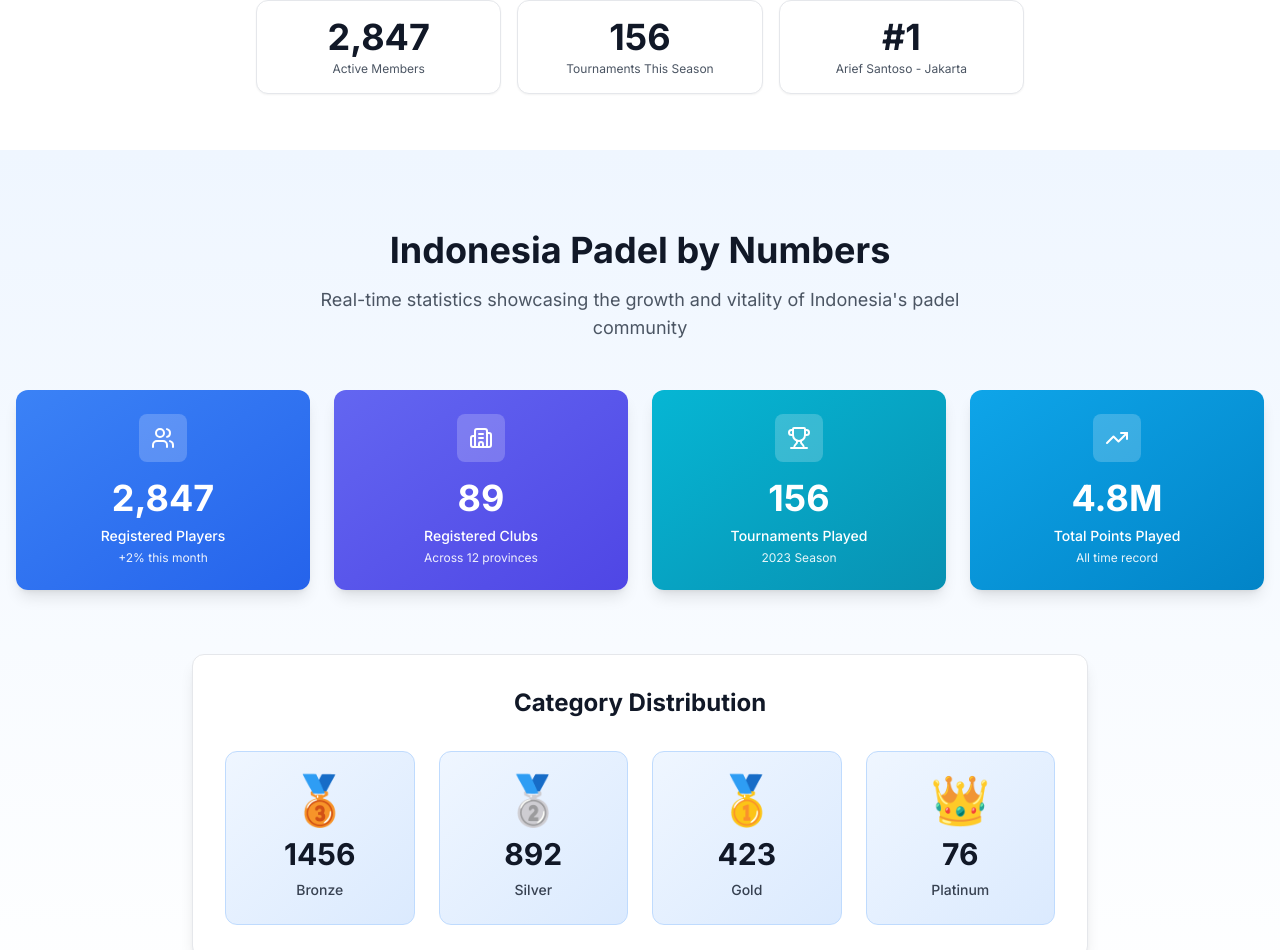
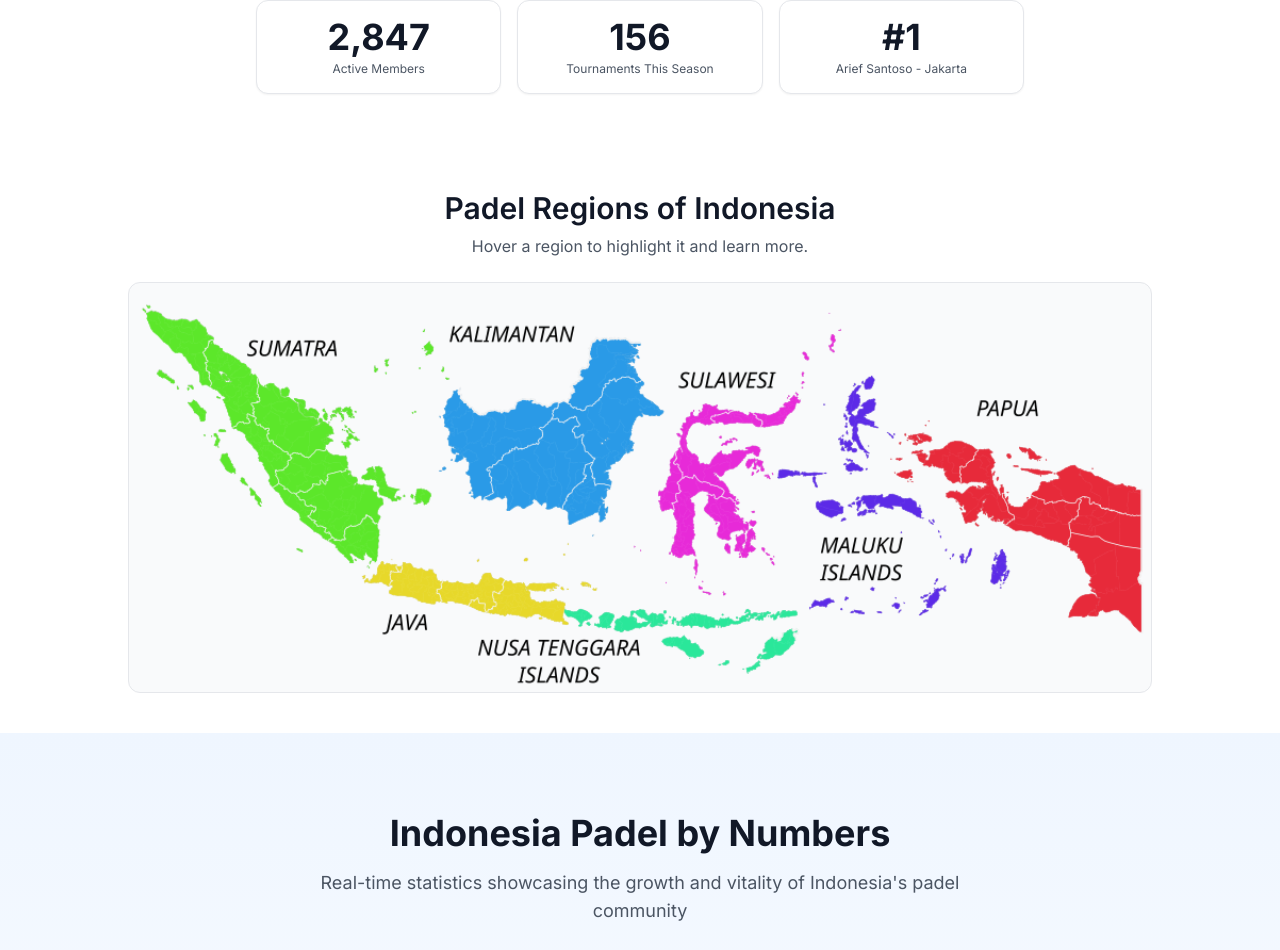
Before and after one commit to bjoe08357-crypto/padelranking, a Next.js app: page / in a window 1280 px wide. Shown: the part 1006-1956 px from the top of the page. Built offline with nearby package versions, Linux system fonts and the light colour scheme.

Commit message:
feat(home): add interactive IndonesiaRegionsMap under hero intro; copy map asset

```diff
--- a/src/app/page.tsx
+++ b/src/app/page.tsx
@@ -6,12 +6,14 @@ import { RankingsPreview } from "@/components/home/rankings-preview";
 import { UpcomingTournaments } from "@/components/home/upcoming-tournaments";
 import { ClubPortalTeaser } from "@/components/home/club-portal-teaser";
 import { HeroIntroSection } from "@/components/home/hero-intro";
+import { IndonesiaRegionsMap } from "@/components/home/indonesia-regions-map";
 
 export default function Home() {
   return (
     <div className="min-h-screen">
       <HeroSection />
       <HeroIntroSection />
+      <IndonesiaRegionsMap />
       <PadelByNumbers />
       <NewsSection />
       <TopPlayersPodium />
--- /dev/null
+++ b/src/components/home/indonesia-regions-map.tsx
@@ -0,0 +1,83 @@
+import Image from "next/image";
+import { useState } from "react";
+
+type Region = {
+  id: string;
+  name: string;
+  // percentages relative to container (0-100)
+  leftPct: number;
+  topPct: number;
+  widthPct: number;
+  heightPct: number;
+  color: string;
+};
+
+const regions: Region[] = [
+  // Rough hotspots for the 6 macro regions; tuned for 960x384ish image ratio.
+  { id: "sumatra", name: "Sumatra", leftPct: 2, topPct: 18, widthPct: 18, heightPct: 38, color: "bg-green-500" },
+  { id: "kalimantan", name: "Kalimantan", leftPct: 37, topPct: 10, widthPct: 21, heightPct: 35, color: "bg-blue-500" },
+  { id: "sulawesi", name: "Sulawesi", leftPct: 62, topPct: 24, widthPct: 18, heightPct: 32, color: "bg-pink-500" },
+  { id: "maluku", name: "Maluku", leftPct: 69, topPct: 35, widthPct: 18, heightPct: 28, color: "bg-violet-600" },
+  { id: "papua", name: "Papua", leftPct: 82, topPct: 22, widthPct: 16, heightPct: 42, color: "bg-red-500" },
+  { id: "java_bali_nt", name: "Java, Bali & Nusa Tenggara", leftPct: 23, topPct: 56, widthPct: 34, heightPct: 20, color: "bg-yellow-400" },
+];
+
+export function IndonesiaRegionsMap() {
+  const [hovered, setHovered] = useState<string | null>(null);
+
+  return (
+    <section className="bg-white">
+      <div className="container mx-auto px-4 py-10">
+        <div className="max-w-5xl mx-auto">
+          <div className="text-center mb-6">
+            <h2 className="text-2xl md:text-3xl font-semibold text-gray-900">Padel Regions of Indonesia</h2>
+            <p className="text-gray-600 mt-2">Hover a region to highlight it and learn more.</p>
+          </div>
+          <div className="relative w-full overflow-hidden rounded-xl border border-gray-200 bg-gray-50">
+            {/* Base map image */}
+            <Image
+              src="/maps/indonesia-regions.png"
+              alt="Indonesia Regions Map"
+              width={960}
+              height={384}
+              className="w-full h-auto select-none pointer-events-none"
+              priority
+            />
+
+            {/* Hotspots */}
+            {regions.map((r) => (
+              <button
+                key={r.id}
+                onMouseEnter={() => setHovered(r.id)}
+                onMouseLeave={() => setHovered((current) => (current === r.id ? null : current))}
+                onFocus={() => setHovered(r.id)}
+                onBlur={() => setHovered(null)}
+                className="absolute rounded-lg outline-none focus-visible:ring-4 focus-visible:ring-blue-400/50 group"
+                style={{
+                  left: `${r.leftPct}%`,
+                  top: `${r.topPct}%`,
+                  width: `${r.widthPct}%`,
+                  height: `${r.heightPct}%`,
+                }}
+                aria-label={r.name}
+              >
+                {/* Visual hover overlay */}
+                <div
+                  className={`absolute inset-0 ${r.color} opacity-0 group-hover:opacity-25 transition-opacity duration-300 rounded-lg`}
+                />
+                {/* Pop-up tooltip */}
+                <div
+                  className={`absolute -top-3 left-1/2 -translate-x-1/2 -translate-y-full whitespace-nowrap px-3 py-1.5 rounded-md text-xs font-medium text-white shadow-lg backdrop-blur-md transition-all duration-300 ${
+                    hovered === r.id ? "opacity-100 translate-y-0" : "opacity-0 -translate-y-2"
+                  } ${r.color} bg-opacity-90`}
+                >
+                  {r.name}
+                </div>
+              </button>
+            ))}
+          </div>
+        </div>
+      </div>
+    </section>
+  );
+}
```
Also changed, not shown: public/maps/indonesia-regions.png (added).
